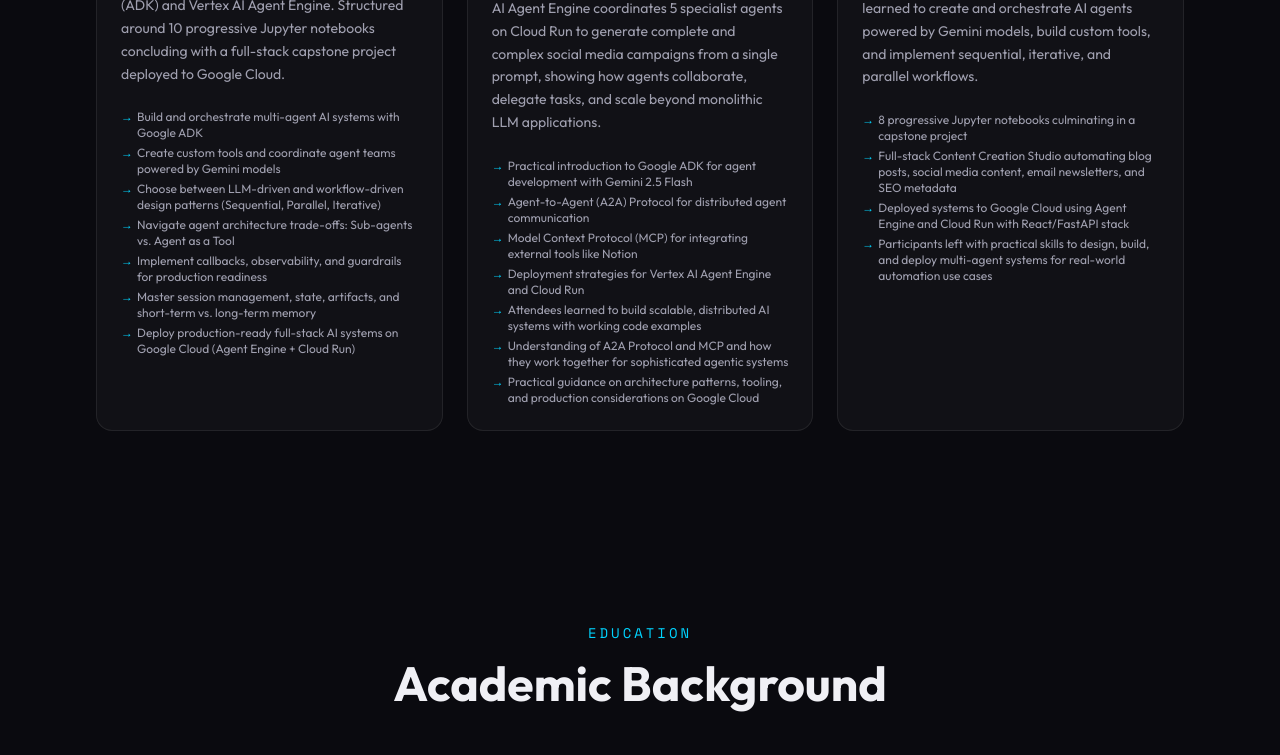
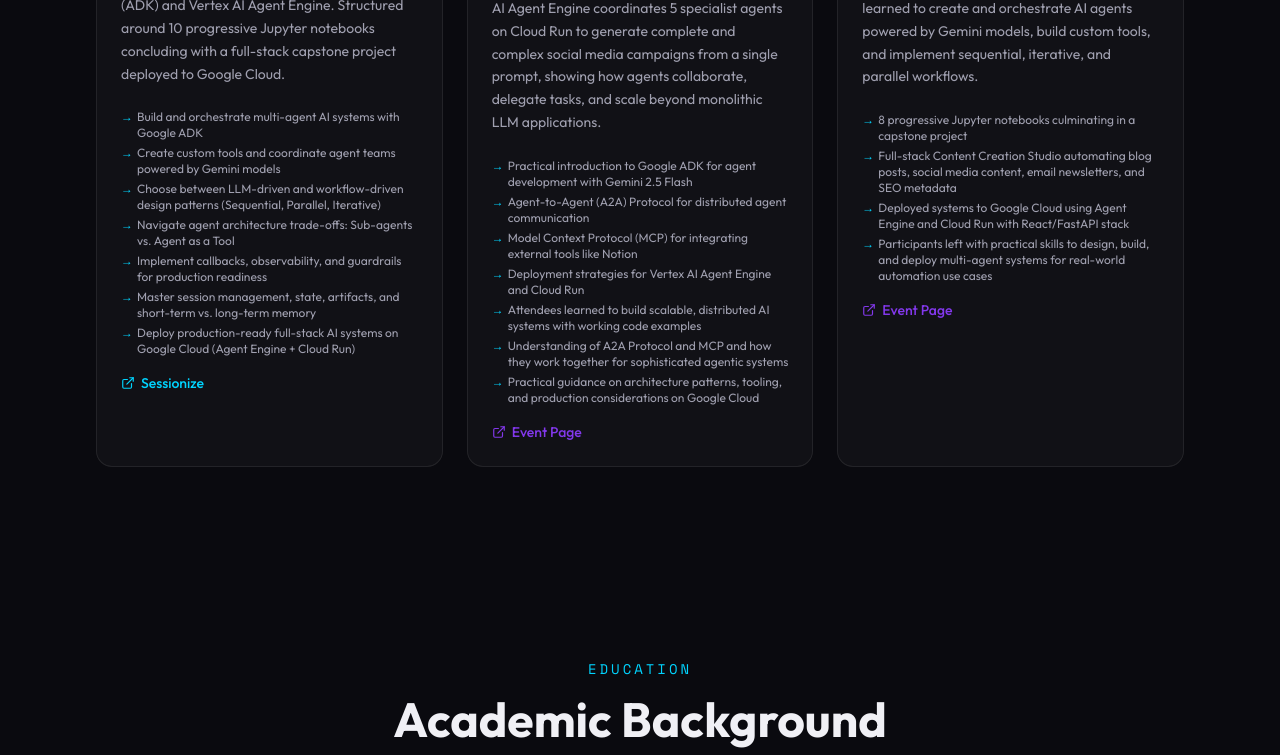
Before and after one commit to Saoussen-CH/Saoussen-CH.github.io, a React (Vite) app: page / in a window 1280 px wide. Shown: the part 7793-8548 px from the top of the page. Built offline with nearby package versions, Linux system fonts and the light colour scheme; the HTML template or start-up script is replaced by a standard one.

Commit message:
Add Sessionize and event page links to talk cards and back-to-top button

```diff
--- a/src/App.tsx
+++ b/src/App.tsx
@@ -11,6 +11,7 @@ import {
   Education,
   Contact,
   Footer,
+  BackToTop,
 } from './components';
 
 function App() {
@@ -30,6 +31,7 @@ function App() {
         <Contact />
       </main>
       <Footer />
+      <BackToTop />
     </div>
   );
 }
--- /dev/null
+++ b/src/components/BackToTop.tsx
@@ -0,0 +1,36 @@
+import { useState, useEffect } from 'react';
+import { motion, AnimatePresence } from 'framer-motion';
+import { ArrowUp } from 'lucide-react';
+
+export function BackToTop() {
+  const [show, setShow] = useState(false);
+
+  useEffect(() => {
+    const handleScroll = () => {
+      setShow(window.scrollY > 500);
+    };
+    window.addEventListener('scroll', handleScroll);
+    return () => window.removeEventListener('scroll', handleScroll);
+  }, []);
+
+  const scrollToTop = () => {
+    window.scrollTo({ top: 0, behavior: 'smooth' });
+  };
+
+  return (
+    <AnimatePresence>
+      {show && (
+        <motion.button
+          initial={{ opacity: 0, scale: 0.8 }}
+          animate={{ opacity: 1, scale: 1 }}
+          exit={{ opacity: 0, scale: 0.8 }}
+          onClick={scrollToTop}
+          className="fixed bottom-8 right-8 z-50 w-12 h-12 rounded-full bg-gradient-main flex items-center justify-center shadow-lg hover:shadow-accent-cyan/25 hover:-translate-y-1 transition-all duration-300"
+          aria-label="Back to top"
+        >
+          <ArrowUp size={20} className="text-white" />
+        </motion.button>
+      )}
+    </AnimatePresence>
+  );
+}
--- a/src/components/Hero.tsx
+++ b/src/components/Hero.tsx
@@ -100,7 +100,7 @@ export function Hero() {
         >
           <img
             src="/profile-photo.png"
-            alt={profile.name}
+            alt={`${profile.name} - ${profile.title}`}
             className="w-full h-full object-cover rounded-full border-4 border-accent-cyan/50 shadow-2xl"
           />
         </motion.div>
--- a/src/components/Talks.tsx
+++ b/src/components/Talks.tsx
@@ -1,6 +1,6 @@
 import { motion, useInView } from 'framer-motion';
 import { useRef } from 'react';
-import { MapPin, Calendar, Mic, PresentationIcon } from 'lucide-react';
+import { MapPin, Calendar, Mic, PresentationIcon, ExternalLink } from 'lucide-react';
 import { talks } from '../data';
 
 export function Talks() {
@@ -85,6 +85,34 @@ export function Talks() {
                   </li>
                 ))}
               </ul>
+
+              {/* Links */}
+              {(talk.sessionizeUrl || talk.eventUrl) && (
+                <div className="flex flex-wrap gap-3 mt-4">
+                  {talk.sessionizeUrl && (
+                    <a
+                      href={talk.sessionizeUrl}
+                      target="_blank"
+                      rel="noopener noreferrer"
+                      className="inline-flex items-center gap-1.5 text-accent-cyan text-sm font-medium hover:underline"
+                    >
+                      <ExternalLink size={14} />
+                      Sessionize
+                    </a>
+                  )}
+                  {talk.eventUrl && (
+                    <a
+                      href={talk.eventUrl}
+                      target="_blank"
+                      rel="noopener noreferrer"
+                      className="inline-flex items-center gap-1.5 text-accent-violet text-sm font-medium hover:underline"
+                    >
+                      <ExternalLink size={14} />
+                      Event Page
+                    </a>
+                  )}
+                </div>
+              )}
             </motion.div>
           ))}
         </div>
--- a/src/components/index.ts
+++ b/src/components/index.ts
@@ -10,3 +10,4 @@ export { Talks } from './Talks';
 export { Education } from './Education';
 export { Contact } from './Contact';
 export { Footer } from './Footer';
+export { BackToTop } from './BackToTop';
--- a/src/data/profile.ts
+++ b/src/data/profile.ts
@@ -231,6 +231,7 @@ export const talks: Talk[] = [
     event: 'AICD - Mahdia 2026',
     date: 'February 2026',
     location: 'Mahdia, Tunisia',
+    sessionizeUrl: 'https://sessionize.com/s/saoussen-chaabnia/building-and-deploying-multi-agent-systems-with-ad/160854',
     description: 'Hands-on workshop teaching participants how to build, orchestrate, and deploy multi-agent AI systems using Google\'s Agent Development Kit (ADK) and Vertex AI Agent Engine. Structured around 10 progressive Jupyter notebooks concluding with a full-stack capstone project deployed to Google Cloud.',
     highlights: [
       'Build and orchestrate multi-agent AI systems with Google ADK',
@@ -250,6 +251,7 @@ export const talks: Talk[] = [
     event: 'DevFest Ahlen 2025',
     date: 'December 2025',
     location: 'Ahlen, Germany',
+    eventUrl: 'https://gdg.community.dev/events/details/google-gdg-ahlen-presents-devfest-ahlen-2025-location-nrw-ahlen-schuhfabrik-ev-7-konigstrasse/',
     description: 'A technical talk and live demonstration on designing and deploying distributed multi-agent systems using Google\'s AI stack. Demonstrated a live system where one orchestrator on Vertex AI Agent Engine coordinates 5 specialist agents on Cloud Run to generate complete and complex social media campaigns from a single prompt, showing how agents collaborate, delegate tasks, and scale beyond monolithic LLM applications.',
     highlights: [
       'Practical introduction to Google ADK for agent development with Gemini 2.5 Flash',
@@ -269,6 +271,7 @@ export const talks: Talk[] = [
     event: 'DevFest Fusion 4.0 2025',
     date: 'December 2025',
     location: 'Tunis, Tunisia',
+    eventUrl: 'https://gdg.community.dev/events/details/google-gdg-monastir-presents-devfest-fusion-40-2025/',
     description: 'A hands-on workshop teaching attendees how to build production-ready multi-agent AI systems using Google\'s Agent Development Kit (ADK) and Vertex AI Agent Engine. Participants learned to create and orchestrate AI agents powered by Gemini models, build custom tools, and implement sequential, iterative, and parallel workflows.',
     highlights: [
       '8 progressive Jupyter notebooks culminating in a capstone project',
--- a/src/data/types.ts
+++ b/src/data/types.ts
@@ -82,6 +82,7 @@ export interface Talk {
   description: string;
   highlights: string[];
   sessionizeUrl?: string;
+  eventUrl?: string;
 }
 
 export interface SocialLink {
```
